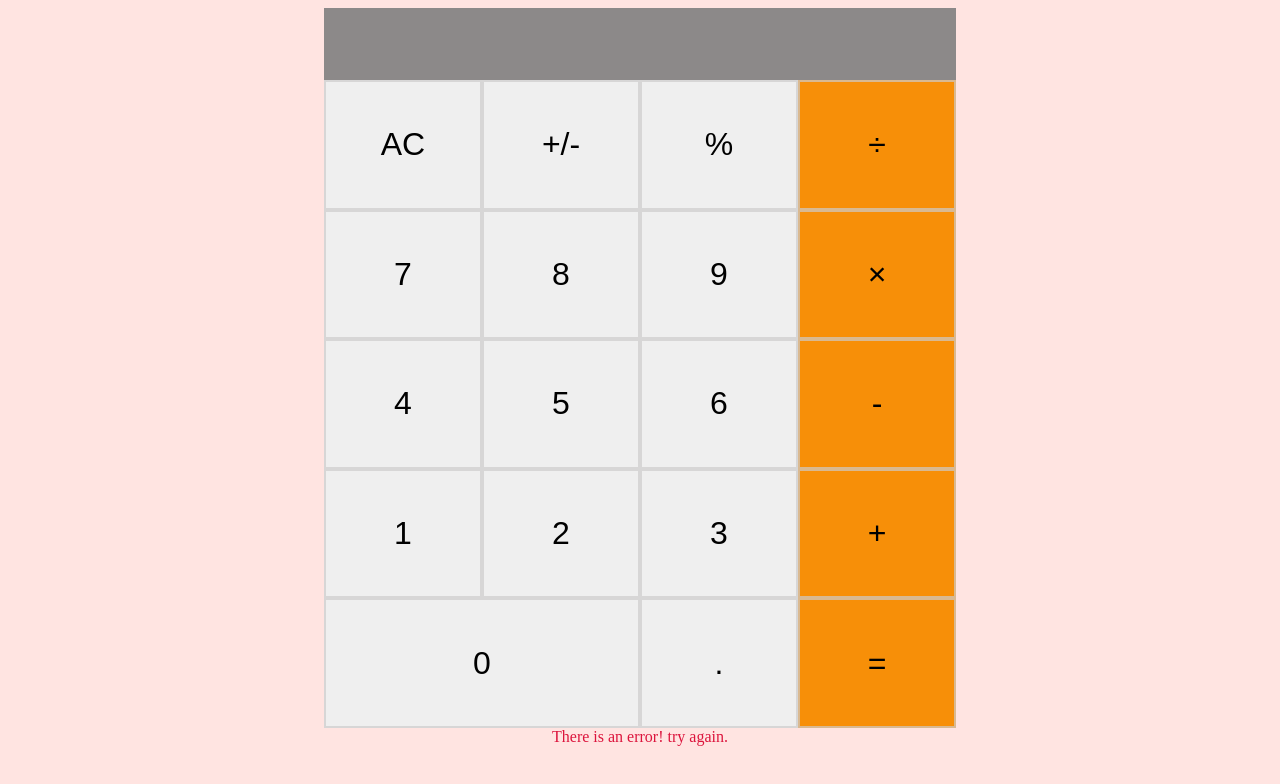
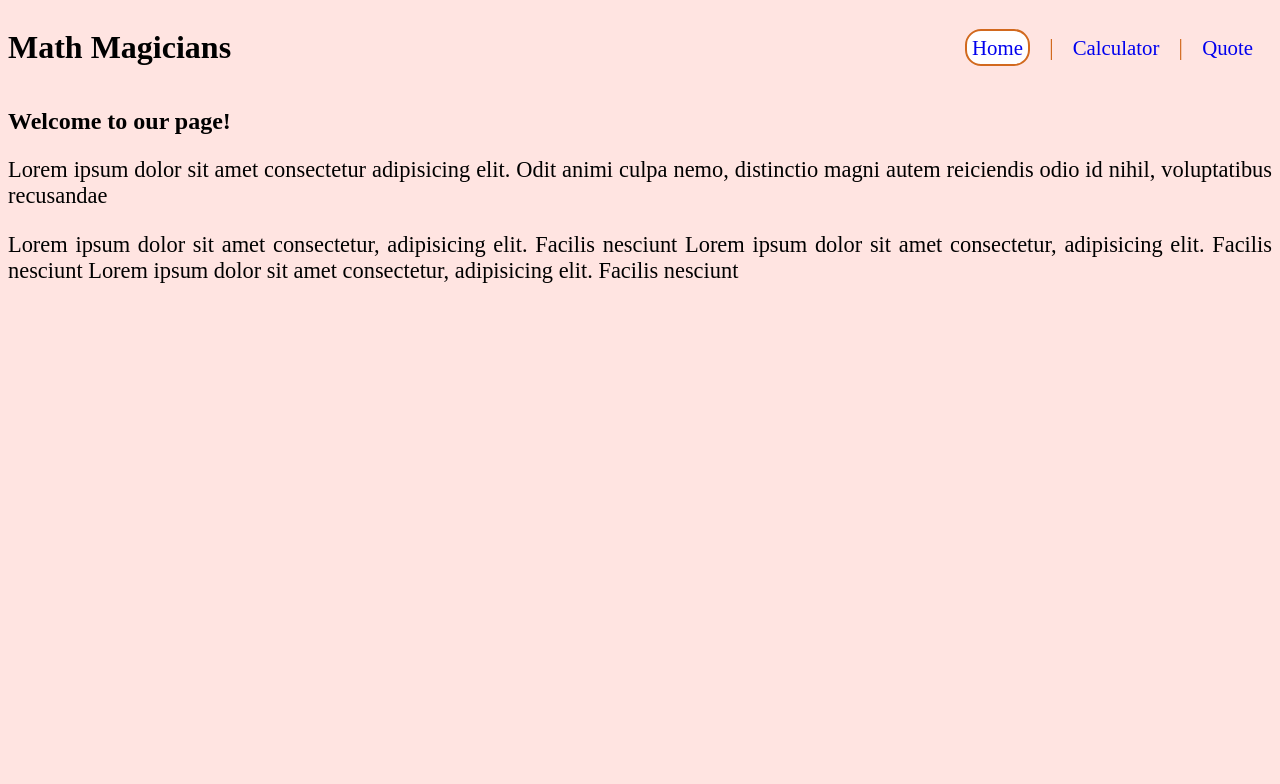
Before and after one commit to Bestbynature/Mathematics-Magicians, a React (Create React App) app: page / in a window 1280 px wide. Shown: the top 784 px of the page. Built offline with nearby package versions, Linux system fonts and the light colour scheme; no server answers.

Commit message:
:rocket: Update the components to accommodate the new routings

```diff
--- a/src/components/App.js
+++ b/src/components/App.js
@@ -1,11 +1,50 @@
+import {
+  Link, Route, Routes,
+} from 'react-router-dom';
+import { useState } from 'react';
 import Calculator from './calculator';
+import Layout from './layout';
 import Quotes from './quote';
+import NotFound from './notfound';
+import Home from './home';
+import './styles.css';
 
-const App = () => (
-  <div className="app">
-    <Calculator />
-    <Quotes />
-  </div>
-);
+const App = () => {
+  const [active, setActive] = useState(1);
+
+  const linkclicked = (a) => {
+    setActive(a);
+  };
+
+  return (
+    <>
+      <header>
+        <h1>Math Magicians</h1>
+        <nav>
+          <ul>
+            <li>
+              <Link to="/" className={active === 1 ? 'active-link' : ''} onClick={() => { linkclicked(1); }}>Home</Link>
+            </li>
+            <span>|</span>
+            <li>
+              <Link to="calculator" className={active === 2 ? 'active-link' : ''} onClick={() => { linkclicked(2); }}>Calculator</Link>
+            </li>
+            <span>|</span>
+            <li>
+              <Link to="quote" className={active === 3 ? 'active-link' : ''} onClick={() => { linkclicked(3); }}>Quote</Link>
+            </li>
+          </ul>
+        </nav>
+      </header>
+      <Routes>
+        <Route path="/" element={<Layout />} />
+        <Route index element={<Home />} />
+        <Route path="/calculator" element={<Calculator />} />
+        <Route path="/quote" element={<Quotes />} />
+        <Route path="*" element={<NotFound />} />
+      </Routes>
+    </>
+  );
+};
 
 export default App;
--- a/src/components/calculator.js
+++ b/src/components/calculator.js
@@ -1,7 +1,6 @@
 import { useState } from 'react';
 import Buttons from './buttons';
 import calculate from '../logic/calculate';
-import './styles.css';
 
 function Calculator() {
   const [output, setOutput] = useState({ total: null, operation: null, next: null });
@@ -12,8 +11,11 @@ function Calculator() {
   };
 
   const { total, next, operation } = output;
-
+  const heading = "Let's do some math!";
   return (
+    <>
+      <div className="calc-wrapper">
+        <h2>{heading}</h2>
         <div className="calculator">
           <div className="display">
             { ' ' }
@@ -23,6 +25,8 @@ function Calculator() {
           </div>
           <Buttons updateDisplay={(e) => updateDisplay(e)} />
         </div>
+      </div>
+    </>
   );
 }
 
--- a/src/components/styles.css
+++ b/src/components/styles.css
@@ -2,10 +2,48 @@ body {
   background-color: mistyrose;
 }
 
-.app {
+header {
   display: flex;
-  flex-direction: column;
   align-items: center;
+}
+
+header h1 {
+  flex: 1;
+}
+
+nav ul {
+  list-style-type: none;
+}
+
+nav ul li {
+  display: inline-block;
+  margin-right: 1rem;
+  font-size: 1.3rem;
+  transition: all 0.5s ease-in-out;
+  padding: 3px;
+}
+
+nav ul li a {
+  text-decoration: none;
+}
+
+.active-link {
+  background-color: #fff;
+  border: 2px solid chocolate;
+  padding: 5px;
+  border-radius: 1rem;
+}
+
+nav ul li:hover {
+  filter: invert(100%);
+  background-color: cadetblue;
+  border-radius: 1rem;
+}
+
+nav ul span {
+  margin-right: 1rem;
+  font-size: 1.5rem;
+  color: chocolate;
 }
 
 .display {
@@ -44,9 +82,16 @@ body {
   border-top: gray;
 }
 
+.calc-wrapper {
+  display: flex;
+  justify-content: space-around;
+  width: 100%;
+}
+
 .calculator {
-  width: 50%;
-  height: 90vh;
+  width: 40%;
+  height: 80vh;
+  margin-top: 1.7rem;
 }
 
 .error {
@@ -73,3 +118,20 @@ body {
   color: darkmagenta;
   font-size: 1.5rem;
 }
+
+.home p {
+  font-size: 1.4rem;
+  text-align: justify;
+}
+
+@media only screen and (max-width: 500px) {
+  .calc-wrapper {
+    flex-direction: column;
+    align-items: center;
+    width: 100%;
+  }
+
+  .calculator {
+    width: 80%;
+  }
+}
--- a/src/index.js
+++ b/src/index.js
@@ -1,10 +1,14 @@
 import React from 'react';
 import ReactDOM from 'react-dom/client';
+import { BrowserRouter } from 'react-router-dom';
 import App from './components/App';
 
 const root = ReactDOM.createRoot(document.getElementById('root'));
 root.render(
+
   <React.StrictMode>
-    <App />
+    <BrowserRouter>
+      <App />
+    </BrowserRouter>
   </React.StrictMode>,
 );
```
Lines whose indentation alone changed are shown as unchanged.
